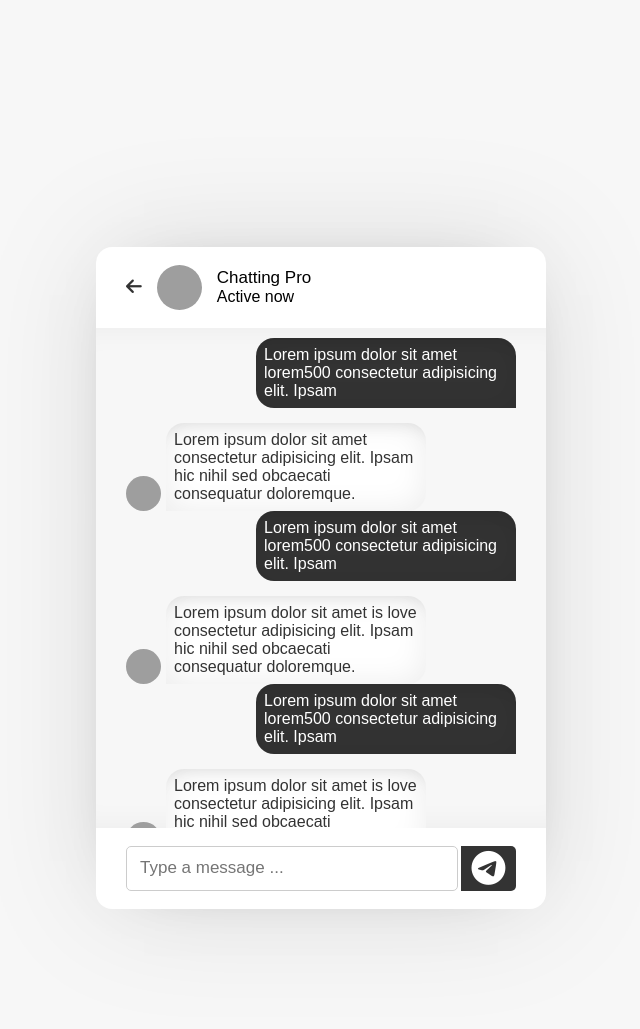
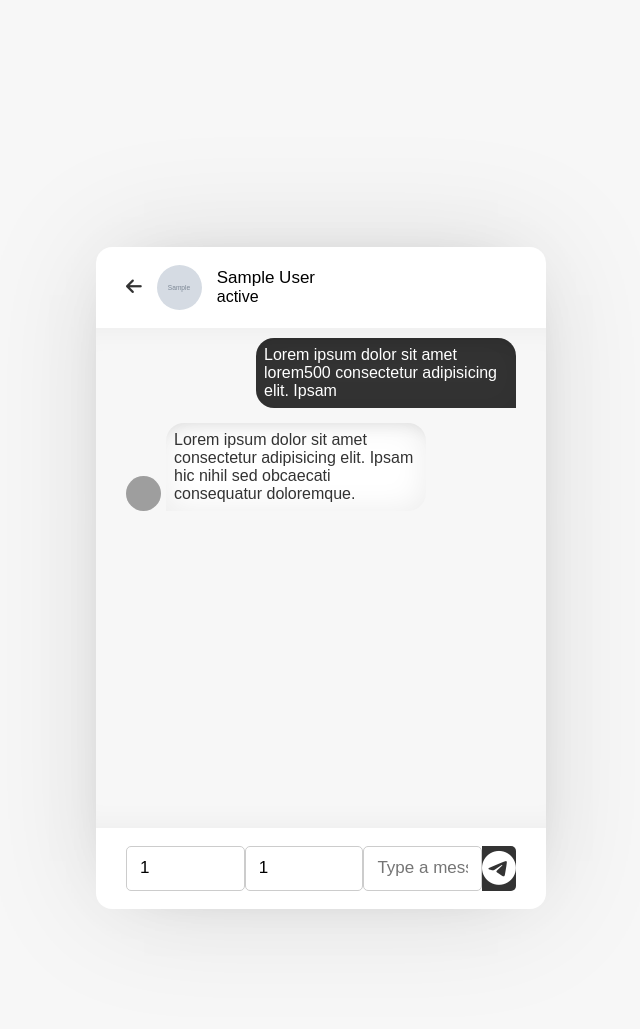
Before and after one commit to CodeMode365/ChattingSystem, a PHP site: page /chat.php?user_id=1 in a window 1280 px wide. Shown: the top 1029 px of the page, without its empty margins (319-959 px from the left). Run offline with PHP 8.4, Linux system fonts and the light colour scheme; the visitor is signed in with stand-in values (Sample User, id 1); tables that the repository leaves empty or names only in its code hold one stand-in row (values such as "Sample post"); grey boxes marked "Sample" are stand-in pictures; some libraries are stand-ins or nearby versions; grey boxes are pictures that could not be loaded.

Commit message:
working into chatting box

```diff
--- a/chat.php
+++ b/chat.php
@@ -1,40 +1,38 @@
-<!DOCTYPE html>
-<html lang="en">
-  <head>
-    <meta charset="UTF-8" />
-    <meta http-equiv="X-UA-Compatible" content="IE=edge" />
-    <meta name="viewport" content="width=device-width, initial-scale=1.0" />
-    <title>Chat Here</title>
+<?php
+session_start();
+if(!isset($_SESSION["unique_id"])){
+  header("location:./login.php");
+}
 
-    <!-- style sheet here  -->
-    <link rel="stylesheet" href="index.css" />
-
-    <!-- font awsome link  -->
-    <link
-      rel="stylesheet"
-      href="https://cdnjs.cloudflare.com/ajax/libs/font-awesome/6.1.2/css/all.min.css"
-      integrity="sha512-1sCRPdkRXhBV2PBLUdRb4tMg1w2YPf37qatUFeS7zlBy7jJI8Lf4VHwWfZZfpXtYSLy85pkm9GaYVYMfw5BC1A=="
-      crossorigin="anonymous"
-      referrerpolicy="no-referrer"
-    />
+  require_once("header.php");
+?>
   </head>
   <body>
     <div class="wrapper">
       <section class="chat-area">
         <header>
-          <a href="#" class="back-button">
+          <?php
+          require_once("./php/config.php");
+          $user_id = mysqli_real_escape_string($conn, $_GET["user_id"]);
+
+          $user_info = mysqli_query($conn, "SELECT * FROM users WHERE unique_id = '{$user_id}';");
+
+          if(mysqli_num_rows($user_info) > 0){
+            $row =mysqli_fetch_assoc($user_info)
+          ?>
+          <a href="./users.php" class="back-button">
             <i class="fas fa-arrow-left"></i>
           </a>
-          <img src="./profile.jpg" alt="" />
+          <img src="./assets/profiles/<?php echo $row["profile"]?>" alt="" />
           <div class="details">
-            <span>Chatting Pro</span>
-            <p>Active now</p>
+            <span><?php echo ucfirst($row["fname"])." ".ucfirst($row["lname"]); }?></span>
+            <p><?php echo $row["status"];?></p>
           </div>
         </header>
 
 
           <!-- chatting area  -->
-        <div class="chat-box">
+        <div class="chat-box" id="chat-box">
           <div class="chat outgoing">
             <div class="details">
               <p>
@@ -52,133 +50,17 @@
               </p>
             </div>
           </div>
-          <div class="chat outgoing">
-            <div class="details">
-              <p>
-                Lorem ipsum dolor sit amet lorem500 consectetur adipisicing
-                elit. Ipsam
-              </p>
-            </div>
-          </div>
-          <div class="chat incoming">
-            <img src="./profile.jpg" alt="" />
-            <div class="details">
-              <p>
-                Lorem ipsum dolor sit amet is love consectetur adipisicing elit.
-                Ipsam hic nihil sed obcaecati consequatur doloremque.
-              </p>
-            </div>
-          </div>
-          <div class="chat outgoing">
-            <div class="details">
-              <p>
-                Lorem ipsum dolor sit amet lorem500 consectetur adipisicing
-                elit. Ipsam
-              </p>
-            </div>
-          </div>
-          <div class="chat incoming">
-            <img src="./profile.jpg" alt="" />
-            <div class="details">
-              <p>
-                Lorem ipsum dolor sit amet is love consectetur adipisicing elit.
-                Ipsam hic nihil sed obcaecati consequatur doloremque.
-              </p>
-            </div>
-          </div>
-          <div class="chat outgoing">
-            <div class="details">
-              <p>
-                Lorem ipsum dolor sit amet lorem500 consectetur adipisicing
-                elit. Ipsam
-              </p>
-            </div>
-          </div>
-          <div class="chat incoming">
-            <img src="./profile.jpg" alt="" />
-            <div class="details">
-              <p>
-                Lorem ipsum dolor sit amet is love consectetur adipisicing elit.
-                Ipsam hic nihil sed obcaecati consequatur doloremque.
-              </p>
-            </div>
-          </div>
-          <div class="chat outgoing">
-            <div class="details">
-              <p>
-                Lorem ipsum dolor sit amet lorem500 consectetur adipisicing
-                elit. Ipsam
-              </p>
-            </div>
-          </div>
-          <div class="chat incoming">
-            <img src="./profile.jpg" alt="" />
-            <div class="details">
-              <p>
-                Lorem ipsum dolor sit amet consectetur adipisicing elit. Ipsam
-                hic nihil sed obcaecati consequatur doloremque.
-              </p>
-            </div>
-          </div>
-          <div class="chat outgoing">
-            <div class="details">
-              <p>
-                Lorem ipsum dolor sit amet lorem500 consectetur adipisicing
-                elit. Ipsam
-              </p>
-            </div>
-          </div>
-          <div class="chat incoming">
-            <img src="./profile.jpg" alt="" />
-            <div class="details">
-              <p>
-                Lorem ipsum dolor sit amet is love consectetur adipisicing elit.
-                Ipsam hic nihil sed obcaecati consequatur doloremque.
-              </p>
-            </div>
-          </div>
-          <div class="chat outgoing">
-            <div class="details">
-              <p>
-                Lorem ipsum dolor sit amet lorem500 consectetur adipisicing
-                elit. Ipsam
-              </p>
-            </div>
-          </div>
-          <div class="chat incoming">
-            <img src="./profile.jpg" alt="" />
-            <div class="details">
-              <p>
-                Lorem ipsum dolor sit amet is love consectetur adipisicing elit.
-                Ipsam hic nihil sed obcaecati consequatur doloremque.
-              </p>
-            </div>
-          </div>
-          <div class="chat outgoing">
-            <div class="details">
-              <p>
-                Lorem ipsum dolor sit amet lorem500 consectetur adipisicing
-                elit. Ipsam
-              </p>
-            </div>
-          </div>
-          <div class="chat incoming">
-            <img src="./profile.jpg" alt="" />
-            <div class="details">
-              <p>
-                Lorem ipsum dolor sit amet is love consectetur adipisicing elit.
-                Ipsam hic nihil sed obcaecati consequatur doloremque.
-              </p>
-            </div>
-          </div>
-
 
         </div>
         <form action="#" class="typing-area">
-          <input type=" text" placeholder="Type a message ...">
-          <button><i class="fab fa-telegram-plane"></i></button>
+          <input type="text" name="users-id" value="<?php echo $_SESSION['unique_id']; ?>" >
+          <input type="text" name="friend-id" value="<?php echo $user_id; ?>" >
+          <input type="text" id="type-box" placeholder="Type a message ...">
+          <button id="send"><i class="fab fa-telegram-plane"></i></button>
         </form>
       </section>
     </div>
+
+    <script src="./js/chat.js"></script>
   </body>
 </html>
--- /dev/null
+++ b/js/chat.js
@@ -0,0 +1,40 @@
+const TypingArea = document.querySelector(".typing-area");
+const sendBtn = TypingArea.querySelector("#send");
+const TypeBox = document.getElementById("type-box");
+const chatBox = document.getElementById("chat-box");
+
+sendBtn.onclick = () => {
+
+//     console.log("hello")
+//  var message = TypeBox.value();
+
+//   setInterval(() => {
+
+
+    //Create XHR object
+    const xhr = new XMLHttpRequest();
+
+    //Operation to perform when the data is received
+    xhr.onload = () => {
+        if(xhr.status === 200 && xhr.readyState === 4){
+      const data = xhr.response;
+      console.log(data);
+
+      TypeBox.value = "";
+      chatBox.insertAdjacentHTML("beforeend", data);
+
+        }
+    };
+    xhr.open("POST", "./php/outMessage.php", true);
+
+    xhr.send(TypeBox.value);
+
+    //creating object for form data and passing through Ajax
+    let formData = new FormData(form);
+    xhr.send(formData);
+
+
+//   }, 500)
+
+
+};
--- a/js/friends.js
+++ b/js/friends.js
@@ -45,8 +45,6 @@ function search(value) {
 
 
 
-
-
 //To load all the list of friends except current user
 setInterval(() => {
   //Ajax
--- a/php/usersList.conf.php
+++ b/php/usersList.conf.php
@@ -4,7 +4,7 @@
     $sql    = mysqli_query($conn, "SELECT * from users");
     $output = "";
 
-    if(mysqli_num_rows($sql) ==0){
+    if(mysqli_num_rows($sql) == 0){
         $output ="No user available for chatting";
 
     }elseif(mysqli_num_rows($sql)>0){
```
Also changed, not shown: php/outMessage.php (added, +24 -0 lines), php/reusable.php (+7 -5 lines), users.php (line endings or trailing spaces).
